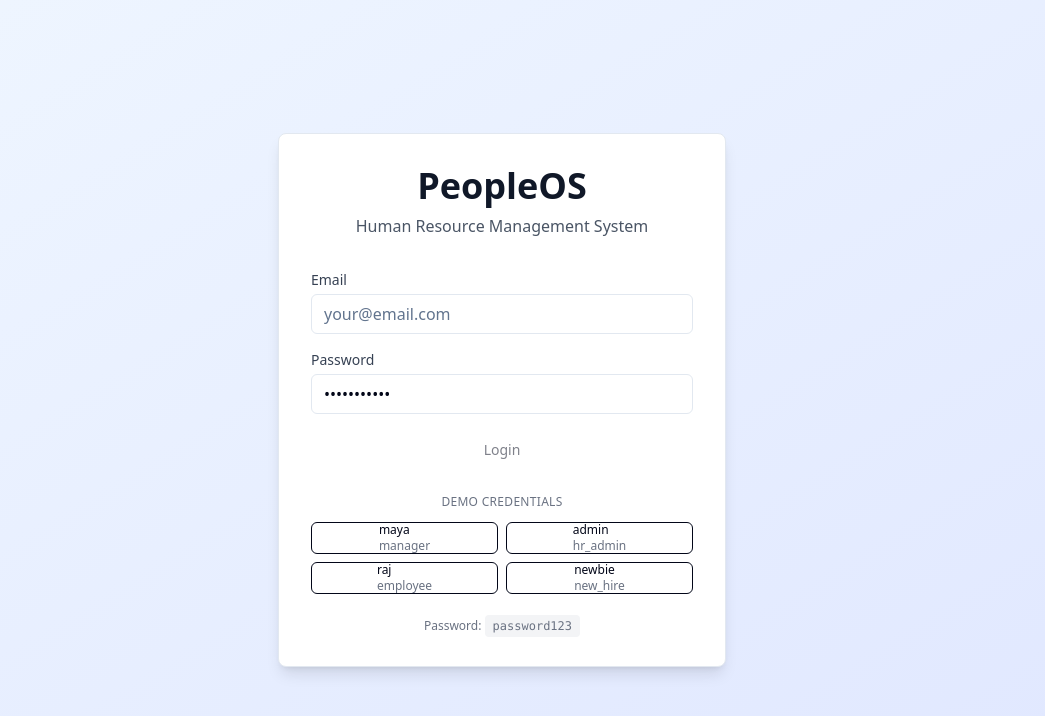
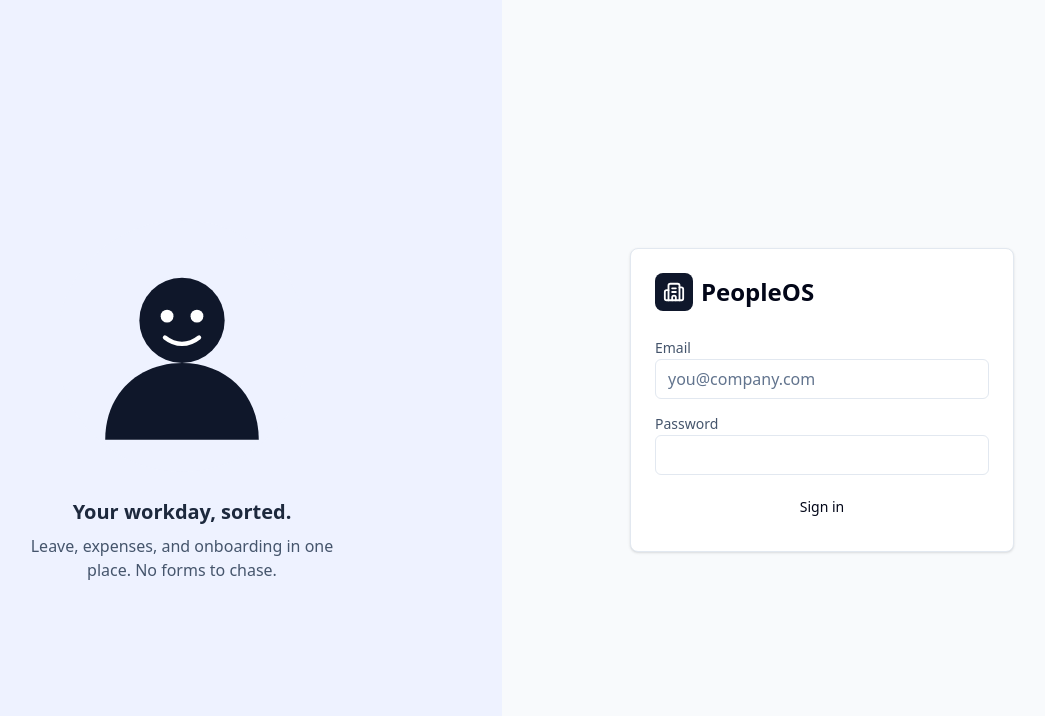
Before and after one commit to sanskarsharma-cloudangles/people-os, a React (Vite) app in the folder frontend/: page / in a window 1280 px wide. Shown: the top 716 px of the page, without its empty margins (138-1183 px from the left). Built offline with nearby package versions, Linux system fonts and the light colour scheme; no server answers.

Commit message:
feat: redesign login, remove demo credentials, add illustration + lucide icon

```diff
--- a/frontend/src/pages/Login.tsx
+++ b/frontend/src/pages/Login.tsx
@@ -1,138 +1,62 @@
 import { useState } from 'react'
-import { useNavigate } from 'react-router-dom'
+import { Building2 } from 'lucide-react'
+import { useAuth } from '@/lib/auth'
+import { Card } from '@/components/ui/card'
 import { Button } from '@/components/ui/button'
 import { Input } from '@/components/ui/input'
-import { Card } from '@/components/ui/card'
-import { useAuth } from '@/lib/auth'
-
-const DEMO_ACCOUNTS = [
-  { email: 'maya@co.com', role: 'manager' },
-  { email: 'admin@co.com', role: 'hr_admin' },
-  { email: 'raj@co.com', role: 'employee' },
-  { email: 'newbie@co.com', role: 'new_hire' },
-]
 
 export function Login() {
+  const { login } = useAuth()
   const [email, setEmail] = useState('')
-  const [password, setPassword] = useState('password123')
+  const [password, setPassword] = useState('')
   const [error, setError] = useState('')
-  const [isLoading, setIsLoading] = useState(false)
-  const { login } = useAuth()
-  const navigate = useNavigate()
+  const [loading, setLoading] = useState(false)
 
-  const handleLogin = async (e: React.FormEvent) => {
+  async function handleSubmit(e: React.FormEvent) {
     e.preventDefault()
+    setLoading(true)
     setError('')
-    setIsLoading(true)
-
     try {
       await login(email, password)
-      navigate('/dashboard')
-    } catch (err) {
-      setError('Login failed. Please check your credentials.')
-      console.error(err)
+    } catch {
+      setError('Invalid email or password.')
     } finally {
-      setIsLoading(false)
-    }
-  }
-
-  const handleQuickLogin = async (demoEmail: string) => {
-    setEmail(demoEmail)
-    setError('')
-    setIsLoading(true)
-
-    try {
-      await login(demoEmail, 'password123')
-      navigate('/dashboard')
-    } catch (err) {
-      setError('Login failed. Please check your credentials.')
-      console.error(err)
-    } finally {
-      setIsLoading(false)
+      setLoading(false)
     }
   }
 
   return (
-    <div className="flex items-center justify-center min-h-screen bg-gradient-to-br from-blue-50 to-indigo-100">
-      <Card className="w-full max-w-md p-8 shadow-lg">
-        <div className="text-center mb-8">
-          <h1 className="text-4xl font-bold text-gray-900">PeopleOS</h1>
-          <p className="text-gray-600 mt-2">Human Resource Management System</p>
+    <div className="min-h-screen grid md:grid-cols-2">
+      <div className="hidden md:flex flex-col items-center justify-center bg-indigo-50 p-10">
+        <img src="/illustrations/welcome.svg" alt="" className="w-64 h-64" />
+        <h2 className="text-xl font-semibold text-slate-800 mt-6">Your workday, sorted.</h2>
+        <p className="text-slate-600 text-center mt-2 max-w-xs">
+          Leave, expenses, and onboarding in one place. No forms to chase.
+        </p>
       </div>
 
-        {error && (
-          <div className="mb-4 p-3 bg-red-50 border border-red-200 rounded-md text-sm text-red-700">
-            {error}
+      <div className="flex items-center justify-center p-6">
+        <Card className="w-full max-w-sm p-6">
+          <div className="flex items-center gap-2 mb-6">
+            <div className="rounded-lg bg-slate-900 text-white p-2"><Building2 size={22} /></div>
+            <span className="text-2xl font-bold">PeopleOS</span>
           </div>
-        )}
-
-        <form onSubmit={handleLogin} className="space-y-4 mb-6">
+          <form onSubmit={handleSubmit} className="space-y-3">
             <div>
-            <label htmlFor="email" className="block text-sm font-medium text-gray-700 mb-1">
-              Email
-            </label>
-            <Input
-              id="email"
-              type="email"
-              value={email}
-              onChange={(e) => setEmail(e.target.value)}
-              placeholder="your@email.com"
-              required
-              disabled={isLoading}
-            />
+              <label className="text-sm text-slate-600">Email</label>
+              <Input type="email" value={email} onChange={(e) => setEmail(e.target.value)} placeholder="you@company.com" required />
             </div>
-
             <div>
-            <label htmlFor="password" className="block text-sm font-medium text-gray-700 mb-1">
-              Password
-            </label>
-            <Input
-              id="password"
-              type="password"
-              value={password}
-              onChange={(e) => setPassword(e.target.value)}
-              placeholder="password123"
-              required
-              disabled={isLoading}
-            />
+              <label className="text-sm text-slate-600">Password</label>
+              <Input type="password" value={password} onChange={(e) => setPassword(e.target.value)} required />
             </div>
-
-          <Button
-            type="submit"
-            className="w-full"
-            disabled={isLoading || !email}
-          >
-            {isLoading ? 'Logging in...' : 'Login'}
+            {error && <p className="text-sm text-red-600">{error}</p>}
+            <Button type="submit" className="w-full" disabled={loading}>
+              {loading ? 'Signing in...' : 'Sign in'}
             </Button>
           </form>
-
-        <div className="mb-6">
-          <p className="text-xs text-gray-500 text-center mb-3 uppercase tracking-wide">
-            Demo Credentials
-          </p>
-          <div className="grid grid-cols-2 gap-2">
-            {DEMO_ACCOUNTS.map((account) => (
-              <Button
-                key={account.email}
-                variant="outline"
-                size="sm"
-                onClick={() => handleQuickLogin(account.email)}
-                disabled={isLoading}
-                className="text-xs h-8"
-              >
-                <div className="text-left">
-                  <div className="font-medium">{account.email.split('@')[0]}</div>
-                  <div className="text-xs text-gray-500">{account.role}</div>
+        </Card>
       </div>
-              </Button>
-            ))}
-          </div>
-        </div>
-
-        <div className="text-center text-xs text-gray-500">
-          <p>Password: <code className="bg-gray-100 px-2 py-1 rounded">password123</code></p>
-        </div>
-      </Card>
     </div>
   )
 }
```
Lines whose indentation alone changed are shown as unchanged.
